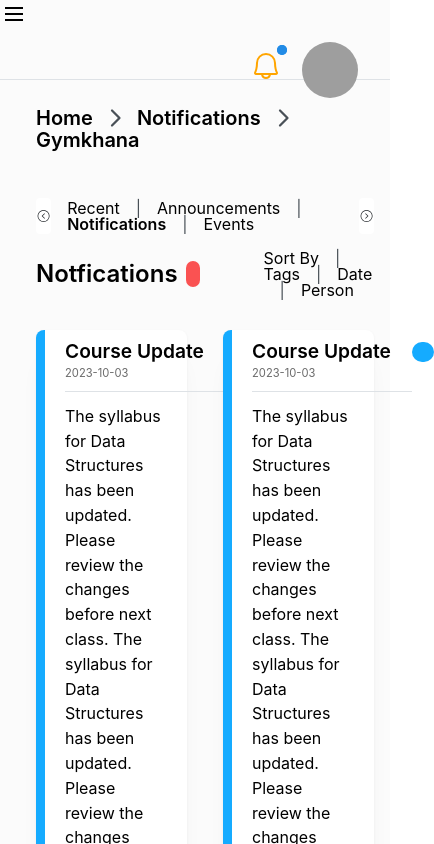
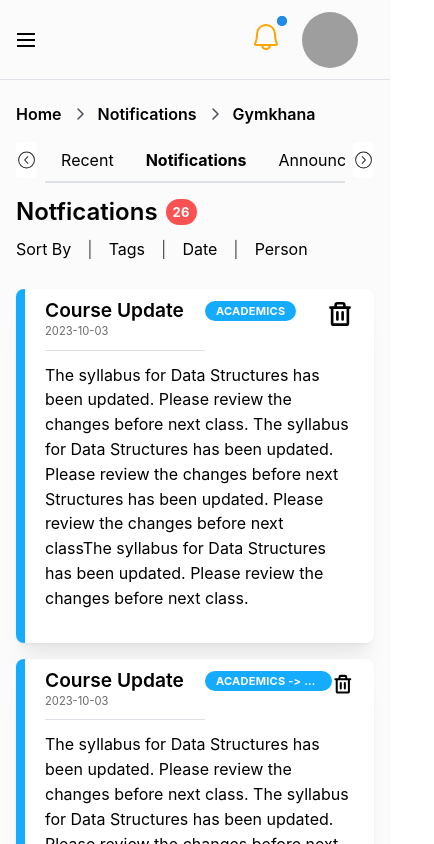
Before and after one commit to vishalverma9572/Fusion-client, a React (Vite) app: page / in a window 390 px wide. Shown: the top 844 px of the page, 434 px wide, since content can reach past the window. Built offline with nearby package versions, Linux system fonts and the light colour scheme; grey boxes are pictures that could not be loaded.

Commit message:
fixed sidebar and added responsiveness

```diff
--- a/src/components/dashboardContentArea.jsx
+++ b/src/components/dashboardContentArea.jsx
@@ -52,10 +52,10 @@ const DashboardContentArea = () => {
       <Grid mt="xl">
         {options.map((option, index) => {
             return (
-                <Grid.Col span={6} key={index}>
+                <Grid.Col span={{base:12,md:6}} key={index}>
                 <Paper
                     shadow="lg"
-                    ml="lg"
+                    ml={{md: "lg"}}
                     radius="md"
                     px="lg"
                     pt="sm"
--- a/src/components/dashboardHeadBreadcrumbs.jsx
+++ b/src/components/dashboardHeadBreadcrumbs.jsx
@@ -1,16 +1,17 @@
 import { Breadcrumbs, Text } from "@mantine/core";
 import { CaretRight } from "@phosphor-icons/react";
+import classes from '../styles/Dashboard.module.css';
 
 const items = [
   { title: "Home" },
   { title: "Notifications" },
   { title: "Gymkhana" },
-].map((item, index) => <Text key={index} size="xl" fw={600}>{item.title}</Text>);
+].map((item, index) => <Text key={index} className={classes.fusionText} fw={600}>{item.title}</Text>);
 
 const DashBoardHeadBreadcrumbs = () => {
   return (
     <>
-      <Breadcrumbs separator={<CaretRight size={24} weight="bold" />} mt="xs" ml="lg">
+      <Breadcrumbs separator={<CaretRight className={classes.fusionCaretIcon} weight="bold" />} mt="xs" ml={{md:"lg"}}>
         {items}
       </Breadcrumbs>
     </>
--- a/src/components/layout.jsx
+++ b/src/components/layout.jsx
@@ -21,9 +21,14 @@ import { User, SignOut } from "@phosphor-icons/react";
 import PropTypes from "prop-types";
 
 export function Layout({ children }) {
-  const [opened, { toggle }] = useDisclosure();
+  const [opened, { close, open }] = useDisclosure(false);
   const [isCollapsed, setIsCollapsed] = useState(false);
   const [popoverOpened, setPopoverOpened] = useState(false);
+
+  const openSidebar = () => {
+    open();
+    setIsCollapsed(false);
+  }
 
   return (
     <AppShell
@@ -38,7 +43,8 @@ export function Layout({ children }) {
       bg="#fbfbfb"
     >
       <AppShell.Header bg="#fbfbfb">
-        <Burger opened={opened} onClick={toggle} hiddenFrom="sm" size="sm" />
+        <Flex justify={{base:"space-between", sm:"flex-end"}}  align="center" pl="sm">
+          <Burger opened={opened} onClick={openSidebar} hiddenFrom="sm" size="sm" />
           <Flex justify="flex-end" align="center" gap="lg" py="sm" px="xl">
             <Indicator>
               <Bell color="orange" size="32px" cursor="pointer" />
@@ -46,8 +52,10 @@ export function Layout({ children }) {
             <Popover
               opened={popoverOpened}
               onChange={setPopoverOpened}
-            width={340}
+              width={330}
               position="bottom-end"
+              withArrow
+              shadow="lg"
             >
               <Popover.Target>
                 <Avatar
@@ -58,7 +66,9 @@ export function Layout({ children }) {
                   style={{ cursor: "pointer" }}
                 />
               </Popover.Target>
-            <Popover.Dropdown>
+              <Popover.Dropdown style={{
+                border: "1px solid #f0f0f0",
+              }}>
                 <Group spacing="xs">
                   <Avatar
                     size="xl"
@@ -137,6 +147,7 @@ export function Layout({ children }) {
               </Popover.Dropdown>
             </Popover>
           </Flex>
+        </Flex>
       </AppShell.Header>
 
       <AppShell.Navbar
@@ -149,6 +160,7 @@ export function Layout({ children }) {
         <SidebarContent
           isCollapsed={isCollapsed}
           setIsCollapsed={setIsCollapsed}
+          closeSidebar={close}
         />
       </AppShell.Navbar>
 
--- a/src/components/recentTabs.jsx
+++ b/src/components/recentTabs.jsx
@@ -1,34 +1,79 @@
-import { Breadcrumbs, Button, Flex, Text } from "@mantine/core";
+import {
+	Button,
+	Flex,
+	Tabs,
+  Text
+} from "@mantine/core";
 import { CaretCircleLeft, CaretCircleRight } from "@phosphor-icons/react";
+import { useState, useRef} from 'react';
+import classes from '../styles/Dashboard.module.css';
 
-const items = [
+const tabItems = [
 	{ title: "Recent" },
+	{ title: "Notifications" },
 	{ title: "Announcements" },
-  { title: "Notifications" },
 	{ title: "Events" },
-].map((item, index) => (
-  <Text
-    key={index}
-    size=""
-    fw={item.title === "Notifications" ? 600 : ""}
-    fs="light"
-  >
+];
+
+const RecentTabs = () => {
+  const [activeTab, setActiveTab] = useState(String(1));
+  const tabsListRef = useRef(null);
+  const totalTabs = 4;
+
+  const handlePrev = () => {
+    if(activeTab==="0") return;
+    setActiveTab(() => {
+      const currentIndex = parseInt(activeTab);
+      return String(currentIndex-1);
+    });
+    scrollTabs('prev');
+  };
+
+  const handleNext = () => {
+    if(activeTab===String(totalTabs-1)) return;
+    setActiveTab(() => {
+      const currentIndex = parseInt(activeTab);
+      return String(currentIndex+1);
+    });
+    scrollTabs('next');
+  };
+
+  const scrollTabs = (direction) => {
+    if (tabsListRef.current) {
+      const scrollAmount = 50;
+      if (direction === 'next') {
+        tabsListRef.current.scrollBy({ left: scrollAmount, behavior: 'smooth' });
+      } else {
+        tabsListRef.current.scrollBy({ left: -scrollAmount, behavior: 'smooth' });
+      }
+    }
+  };
+
+	return (
+		<>
+			<Flex justify="flex-start" align="center" gap={{base:"0.5rem", md:"1rem"}} mt={{base:"1rem", md:"3rem"}} ml={{md: "lg"}}>
+        <Button onClick={handlePrev} variant="default" p={0} style={{ border: "none" }}>
+					<CaretCircleLeft className={classes.fusionCaretCircleIcon} weight="light" />
+				</Button>
+
+        <div className={classes.fusionTabsContainer} ref={tabsListRef}>
+          <Tabs value={activeTab} onChange={setActiveTab} >
+            <Tabs.List style={{ display: 'flex', flexWrap: 'nowrap' }}>
+              {
+                tabItems.map((item, index) => (
+                  <Tabs.Tab value={`${index}`} key={index} className={classes.fusionRecentTab} >
+                    <Text className={activeTab===`${index}` ? classes.fusionActiveRecentTab : "" }>
                       {item.title}
                     </Text>
-));
+                  </Tabs.Tab>
+                ))
+              }
+            </Tabs.List>
+          </Tabs>
+        </div>
 
-const RecentTabs = () => {
-  return (
-    <>
-      <Flex align="center" gap="1rem" mt="3rem" ml="lg">
-        <Button variant="default" p={0} style={{ border: "none" }}>
-          <CaretCircleLeft size={24} weight="light" />
-        </Button>
-        <Breadcrumbs separator="|" separatorMargin="md">
-          {items}
-        </Breadcrumbs>
-        <Button variant="default" p={0} style={{ border: "none" }}>
-          <CaretCircleRight size={24} weight="light" />
+        <Button onClick={handleNext} variant="default" p={0} style={{ border: "none" }}>
+					<CaretCircleRight className={classes.fusionCaretCircleIcon} weight="light" />
 				</Button>
 			</Flex>
 		</>
--- a/src/components/sidebarContent.jsx
+++ b/src/components/sidebarContent.jsx
@@ -54,9 +54,14 @@ const otherItems = [
   { label: "Help", icon: <HelpIcon size={18} /> },
 ];
 
-const SidebarContent = ({ isCollapsed, setIsCollapsed }) => {
+const SidebarContent = ({ isCollapsed, setIsCollapsed, closeSidebar }) => {
   const [hover, setHover] = useState(null);
   const [selected, setSelected] = useState(null);
+
+  const toggleSidebar = () => {
+    closeSidebar();
+    setIsCollapsed(!isCollapsed);
+  }
 
   return (
     <>
@@ -66,7 +71,7 @@ const SidebarContent = ({ isCollapsed, setIsCollapsed }) => {
         )}
 
         <Flex
-          onClick={() => setIsCollapsed(!isCollapsed)}
+          onClick={toggleSidebar}
           onMouseEnter={() => setHover("toggle")}
           onMouseLeave={() => setHover(null)}
           bg={hover == "toggle" ? "#e9ecef" : ""}
@@ -141,6 +146,7 @@ const SidebarContent = ({ isCollapsed, setIsCollapsed }) => {
 SidebarContent.propTypes = {
   isCollapsed: PropTypes.bool.isRequired,
   setIsCollapsed: PropTypes.func.isRequired,
+  closeSidebar: PropTypes.func.isRequired,
 };
 
 export default SidebarContent;
--- a/src/components/sortOptions.jsx
+++ b/src/components/sortOptions.jsx
@@ -10,7 +10,7 @@ const categories = [
 const SortOptions = () => {
   return (
     <>
-      <Flex align="center" mt="md" gap="4rem" ml="lg">
+      <Flex align="center" mt="md" rowGap={"1rem"} columnGap={"4rem"} ml={{md: "lg"}} wrap={"wrap"}>
         <Flex align="center" gap="0.5rem">
           <Text fw={600} size="1.5rem">
             Notfications
--- /dev/null
+++ b/src/styles/Dashboard.module.css
@@ -0,0 +1,40 @@
+
+.fusionText {
+    font-size: 1rem;
+    @media (min-width: $mantine-breakpoint-md) {
+        font-size: 1.5rem;
+    }
+}
+
+.fusionCaretCircleIcon {
+    font-size: 2rem;
+    @media (min-width: $mantine-breakpoint-md) {
+        font-size: 1.5rem;
+    }
+}
+
+.fusionCaretIcon {
+    font-size: 1rem;
+    @media (min-width: $mantine-breakpoint-md) {
+        font-size: 2rem;
+    }
+}
+
+.fusionRecentTab {
+    border: none;
+}
+
+.fusionActiveRecentTab {
+    font-weight: bold;
+}
+
+.fusionTabsContainer {
+    flex-shrink: 1;
+    max-width: 80vw;
+    overflow-x: auto;
+    -ms-overflow-style: none;
+}
+
+.fusionTabsContainer::-webkit-scrollbar {
+    display: none;
+}
```
Lines whose indentation alone changed are shown as unchanged.
